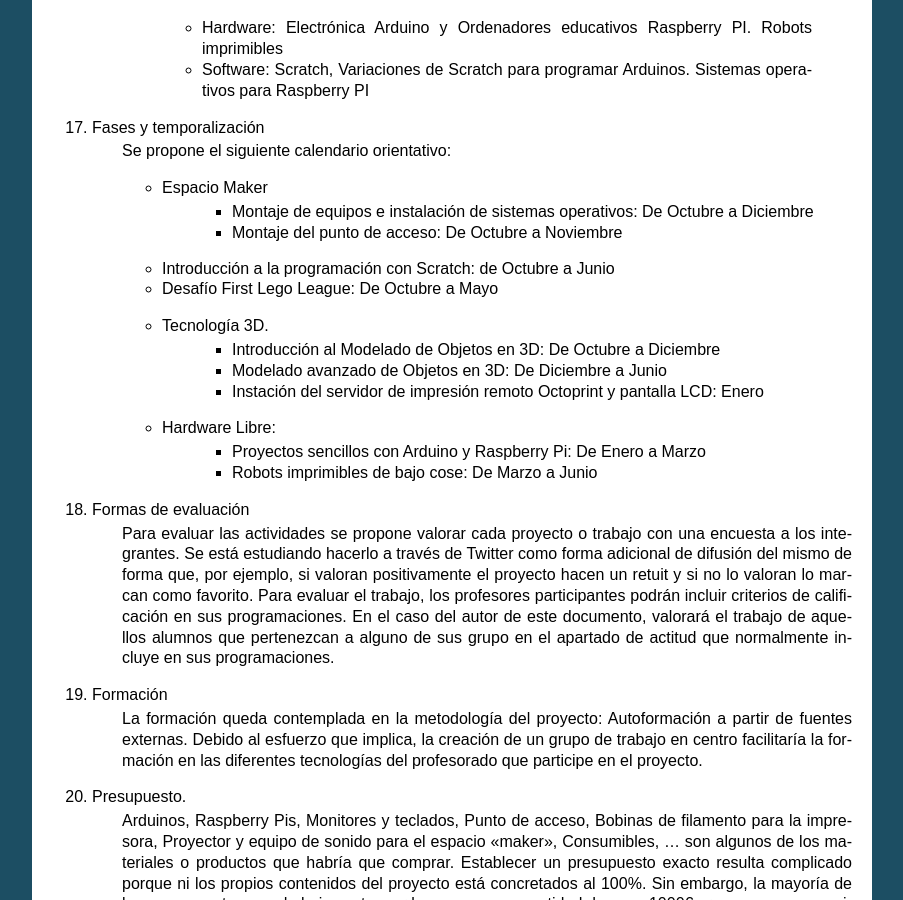
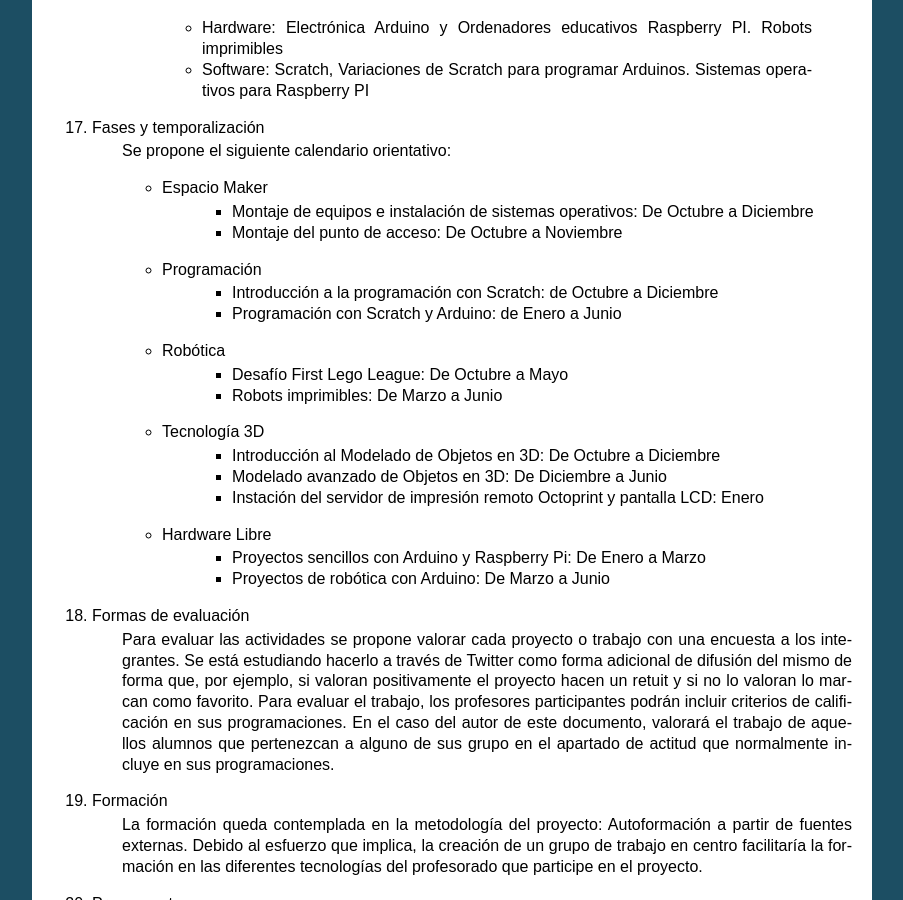
Before and after one commit to es3a10/aula_creativa, a Sphinx documentation site: the page built from docs/articulos.rst, in a window 1280 px wide and 900 px high, scrolled down 7460 px. Shown: the whole window, without its empty margins (198-1101 px from the left). Built offline with Sphinx 7.4.7, drawn with Linux system fonts in a browser that asks for light colours.

Commit message:
Update articulos.rst

```diff
--- a/docs/articulos.rst
+++ b/docs/articulos.rst
@@ -365,15 +365,19 @@ But if you have an idea and I have an idea and we exchange these ideas, then eac
 	- Espacio Maker
 		- Montaje de equipos e instalación de sistemas operativos: De Octubre a Diciembre
 		- Montaje del punto de acceso: De Octubre a Noviembre
-	- Introducción a la programación con Scratch: de Octubre a Junio
-	- Desafío First Lego League: De Octubre a Mayo
-	- Tecnología 3D.
+	- Programación
+		- Introducción a la programación con Scratch: de Octubre a Diciembre
+		- Programación con Scratch y Arduino: de Enero a Junio
+	- Robótica
+		- Desafío First Lego League: De Octubre a Mayo
+		- Robots imprimibles: De Marzo a Junio
+	- Tecnología 3D
 		- Introducción al Modelado de Objetos en 3D: De Octubre a Diciembre
 		- Modelado avanzado de Objetos en 3D: De Diciembre a Junio
 		- Instación del servidor de impresión remoto Octoprint y pantalla LCD: Enero
-	- Hardware Libre:
+	- Hardware Libre
 		- Proyectos sencillos con Arduino y Raspberry Pi: De Enero a Marzo
-		- Robots imprimibles de bajo cose: De Marzo a Junio
+		- Proyectos de robótica con Arduino: De Marzo a Junio
 
 
 #. Formas de evaluación
```
